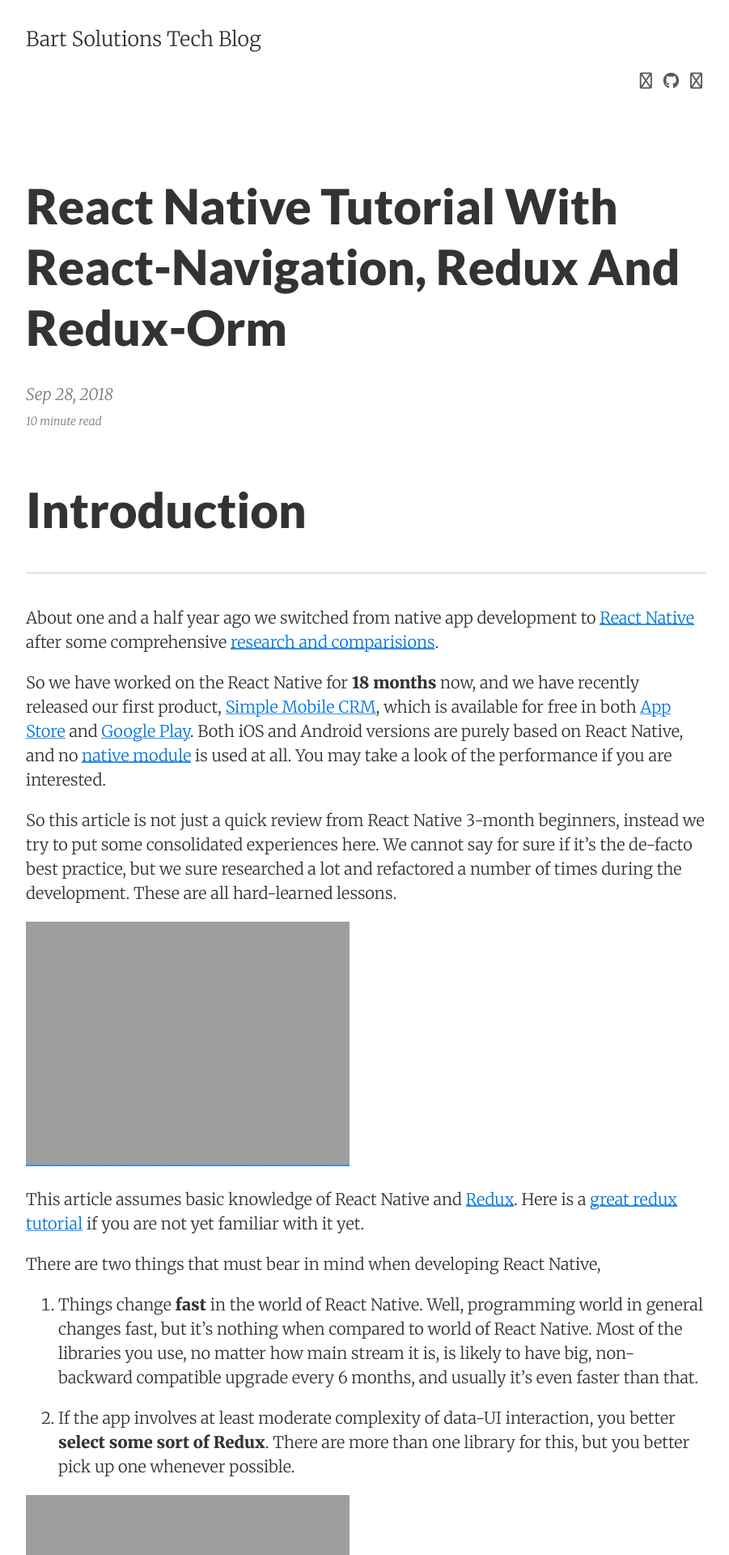
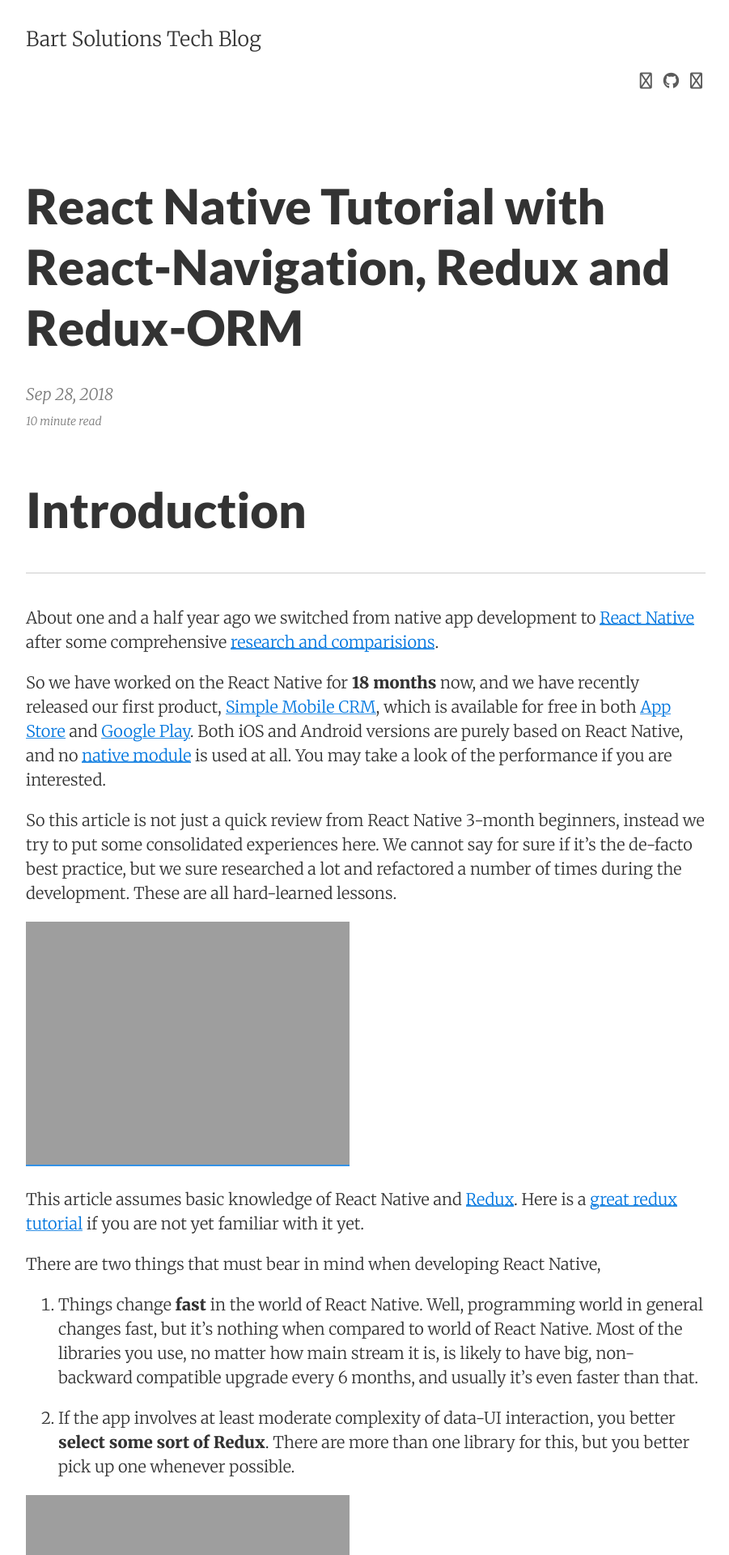
Before and after one commit to bartsolutions/bartsolutions.github.io, a Jekyll site: the page built from _posts/2018-09-28-react-native-redux-orm.md, in a window 1280 px wide. Shown: the top 1920 px of the page at 81% size, without its empty margins (188-1089 px from the left). Built offline with Jekyll 4.4.1, drawn with Linux system fonts in a browser that asks for light colours; nearby versions of some CDN libraries.

Commit message:
update capitalization

```diff
--- a/_includes/head.html
+++ b/_includes/head.html
@@ -108,7 +108,6 @@
     {% endif %}
     <style>
     .post-title, .post-header h1 {
-      text-transform: capitalize;
     }
 
     </style>
--- a/_posts/2018-09-28-react-native-redux-orm.md
+++ b/_posts/2018-09-28-react-native-redux-orm.md
@@ -1,6 +1,6 @@
 ---
 layout: post
-title: react native tutorial with react-navigation, redux and redux-orm
+title: React Native Tutorial with React-Navigation, Redux and Redux-ORM
 date: 2018-09-28
 summary: A detailed example to intergration react native, react navigation, redux and redux-orm
 ---
```
